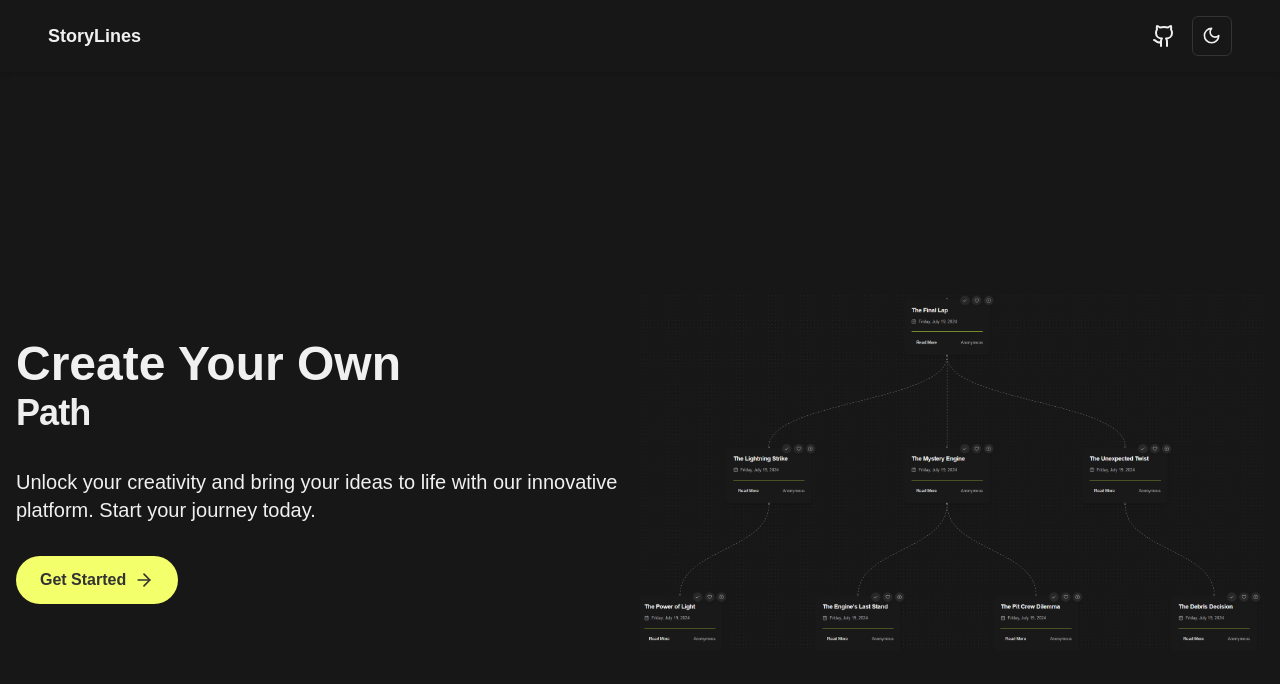
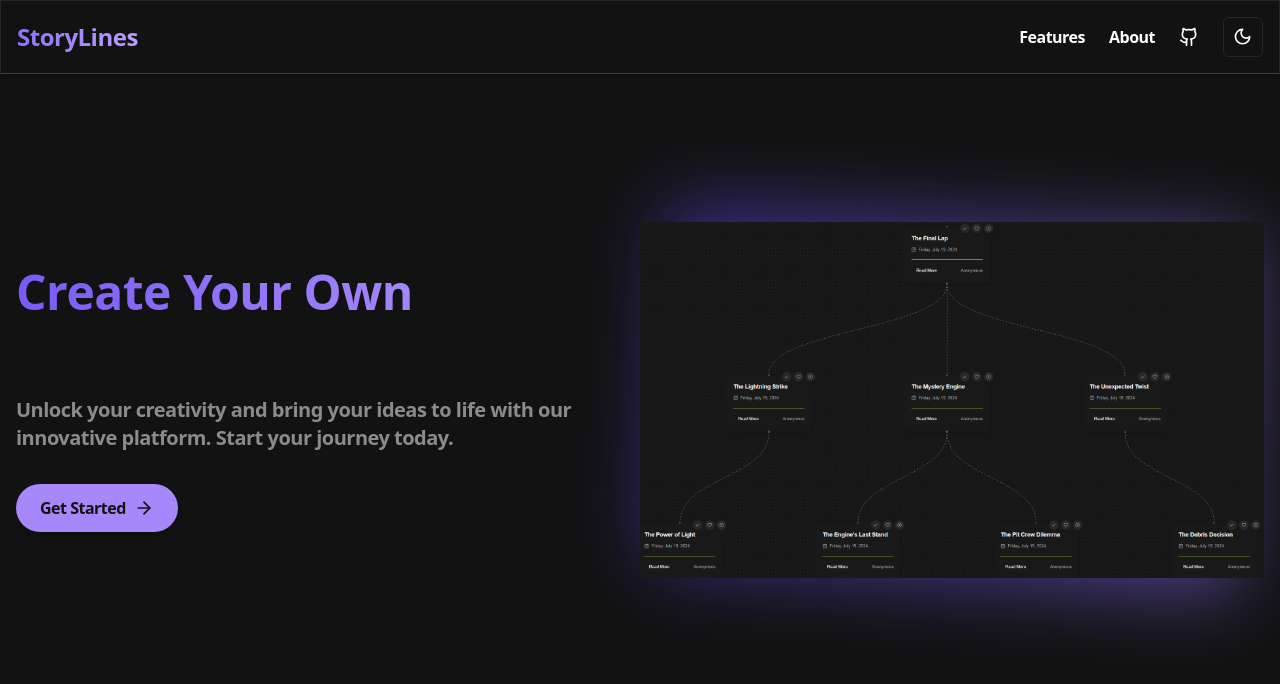
Before and after one commit to praneethravuri/storylines, a Next.js app: page / in a window 1280 px wide. Shown: the top 684 px of the page. Built offline with nearby package versions, Linux system fonts and the light colour scheme.

Commit message:
major ui changes

```diff
--- a/app/storymap/NodeCard.tsx
+++ b/app/storymap/NodeCard.tsx
@@ -2,7 +2,7 @@ import React from 'react';
 import { Card } from "@/components/ui/card";
 import { CalendarDays, Heart, BadgePlus, Check } from 'lucide-react';
 import Link from 'next/link';
-import { Button } from '@/components/ui/button';
+import Story from '@/schema/storySchema';
 
 export interface NodeItems {
     isDark: boolean,
@@ -12,54 +12,40 @@ export interface NodeItems {
     currId: string
 }
 
-// Adjusted formatDate function
-const formatDate = (createdAt) => {
+const formatDate = (createdAt: string) => {
     const currDate = new Date(createdAt);
-
-    // Define options for formatting
-    const options = { weekday: 'long', day: 'numeric', month: 'long', year: 'numeric' };
-
-    // Format the date
+    const options: Intl.DateTimeFormatOptions = { day: 'numeric', month: 'short', year: 'numeric' };
     return currDate.toLocaleDateString(undefined, options);
 }
 
 const NodeCard: React.FC<NodeItems> = ({ isDark, title, author, createdAt, currId }) => {
     return (
-        <Link href={`/stories/${currId}`}>
-            <Card className={`w-72 p-6 z-0 rounded-2xl ${isDark ? 'bg-node-card text-foreground' : 'bg-background text-foreground'} shadow-lg relative overflow-visible border-0 transition-all duration-300 hover:shadow-xl hover:scale-105`}>
-                <div className="absolute -top-3 -right-3 flex space-x-2">
-                    {/* Button 1 */}
-                    <div className={`w-8 h-8 rounded-full flex items-center justify-center ${isDark ? 'bg-floating-button hover:bg-floating-button-muted' : 'bg-muted hover:bg-muted-foreground'} transition-all duration-200 group shadow-lg hover:shadow-xl cursor-pointer`}>
-                        <Check className={`w-4 h-4 ${isDark ? 'text-muted-foreground group-hover:text-check-btn' : 'text-muted-foreground group-hover:text-check-btn'} transition-colors duration-200`} />
-                    </div>
-                    {/* Button 2 */}
-                    <div className={`w-8 h-8 rounded-full flex items-center justify-center ${isDark ? 'bg-floating-button hover:bg-floating-button-muted' : 'bg-muted hover:bg-muted-foreground'} transition-all duration-200 group shadow-lg hover:shadow-xl cursor-pointer`}>
-                        <Heart className={`w-4 h-4 ${isDark ? 'text-muted-foreground group-hover:text-love-btn' : 'text-muted-foreground group-hover:text-love-btn'} transition-colors duration-200`} />
-                    </div>
-                    {/* Button 3 */}
-                    <Link href={`/create-story?currId=${currId}`} className={`w-8 h-8 rounded-full flex items-center justify-center ${isDark ? 'bg-floating-button hover:bg-floating-button-muted' : 'bg-muted hover:bg-muted-foreground'} transition-all duration-200 group shadow-lg hover:shadow-xl cursor-pointer`}>
-                        <BadgePlus className={`w-4 h-4 ${isDark ? 'text-muted-foreground group-hover:text-create-btn' : 'text-muted-foreground group-hover:text-create-btn'} transition-colors duration-200`} />
-                    </Link>
+            <Card className={`w-72 p-4 rounded-xl ${isDark ? 'bg-surface-200 text-surface-100' : 'bg-surface-100 text-surface-800'} shadow-lg relative overflow-visible border-0 transition-all duration-300 hover:shadow-xl hover:scale-105`}>
+                <div className="absolute -top-2 -right-2 flex space-x-1">
+                    {['check', 'heart', 'plus'].map((icon, index) => (
+                        <Link key={icon} href={icon === 'plus' ? `/create-story?currId=${currId}` : '#'} className={`w-7 h-7 rounded-full flex items-center justify-center ${isDark ? 'bg-surface-300 hover:bg-surface-400' : 'bg-surface-200 hover:bg-surface-300'} transition-all duration-200 group shadow-md hover:shadow-lg cursor-pointer`}>
+                            {icon === 'check' && <Check className={`w-3.5 h-3.5 ${isDark ? 'text-surface-600 group-hover:text-primary-400' : 'text-surface-600 group-hover:text-primary-600'} transition-colors duration-200`} />}
+                            {icon === 'heart' && <Heart className={`w-3.5 h-3.5 ${isDark ? 'text-surface-600 group-hover:text-red-400' : 'text-surface-600 group-hover:text-red-600'} transition-colors duration-200`} />}
+                            {icon === 'plus' && <BadgePlus className={`w-3.5 h-3.5 ${isDark ? 'text-surface-600 group-hover:text-green-400' : 'text-surface-600 group-hover:text-green-600'} transition-colors duration-200`} />}
+                        </Link>
+                    ))}
                 </div>
-                <div className="flex flex-col items-start gap-4">
-                    <h3 className="text-xl font-bold leading-tight tracking-tight">
+                <div className="flex flex-col items-start gap-3">
+                    <h3 className="text-lg font-semibold leading-tight tracking-tight line-clamp-2 text-black dark:text-white">
                         {title}
                     </h3>
-                    <div className="flex items-center gap-2 text-sm text-muted-foreground">
-                        <CalendarDays className="h-4 w-4" />
+                    <div className="flex items-center gap-1.5 text-xs text-surface-500">
+                        <CalendarDays className="h-3.5 w-3.5" />
                         <span>{formatDate(createdAt)}</span>
                     </div>
                 </div>
-                <div className="flex items-center justify-between mt-6 pt-4 border-t border-node-hr">
-                    <Button variant="ghost">
-                        Read More
-                    </Button>
-                    <Link href="/" className="text-sm font-medium text-muted-foreground hover:text-foreground transition-colors duration-200">
+                <div className="flex items-center justify-between mt-4 pt-3 border-t border-surface-200 dark:border-surface-700">
+                    <Link href={`/stories/${currId}`} className='bg-primary-400  text-white dark:text-black p-2 rounded-full'>Read More</Link>
+                    <span className="text-sm font-medium text-surface-500 hover:text-surface-600 dark:hover:text-surface-600 transition-colors duration-200">
                         {author}
-                    </Link>
+                    </span>
                 </div>
             </Card>
-        </Link>
     );
 }
 
--- a/components/LandingPage.tsx
+++ b/components/LandingPage.tsx
@@ -1,40 +1,55 @@
 "use client";
-import React from 'react'
-import Image from 'next/image'
-import { ArrowRight } from 'lucide-react'
+
+import React, { useState, useEffect } from 'react';
+import Image from 'next/image';
+import { ArrowRight } from 'lucide-react';
 import Link from 'next/link';
 import WordRotate from './magicui/word-rotate';
 
 const LandingPage = () => {
+  const [mounted, setMounted] = useState(false);
+
+  useEffect(() => {
+    setMounted(true);
+  }, []);
+
   return (
-    <main className="min-h-screen flex items-center">
+    <main className="min-h-screen flex items-center bg-surface-100 text-foreground">
       <div className="container mx-auto px-4">
         <div className="flex flex-col md:flex-row items-center justify-between">
           <div className="md:w-1/2 mb-10 md:mb-0">
-            <p className="text-5xl font-bold mb-6">Create Your Own <span><WordRotate
-              className="text-4xl font-bold text-black dark:text-white"
-              words={["Story", "Hero", "Path", "Fantasy"]}
-            /></span> </p>
-            <p className="text-xl mb-8">Unlock your creativity and bring your ideas to life with our innovative platform. Start your journey today.</p>
+            <h1 className="text-5xl font-bold mb-6 bg-gradient-to-r from-primary-300 to-primary-600 text-transparent bg-clip-text">
+              Create Your Own {mounted && (
+                <WordRotate
+                  className="text-4xl font-bold"
+                  words={["Story", "Hero", "Path", "Fantasy"]}
+                />
+              )}
+            </h1>
+            <p className="text-xl mb-8 text-black dark:text-surface-600">
+              Unlock your creativity and bring your ideas to life with our innovative platform. Start your journey today.
+            </p>
             <div>
-              <Link href="/storymap" className="inline-flex items-center px-6 py-3 rounded-full font-semibold text-tertiary bg-accent-muted hover:bg-accent-muted/90 transition-colors">
+              <Link href="/storymap" className="inline-flex items-center px-6 py-3 rounded-full font-semibold text-surface-100 bg-primary-500 hover:bg-primary-600 transition-colors shadow-lg hover:shadow-xl">
                 Get Started
                 <ArrowRight className="ml-2" size={20} />
               </Link>
             </div>
           </div>
           <div className="md:w-1/2 relative h-96 w-full">
+            <div className="absolute inset-0 bg-gradient-to-r from-primary-200 to-primary-400 rounded-2xl transform rotate-3 scale-95 opacity-50 blur-2xl"></div>
             <Image
               src="/landing-page-images/hero.png"
               layout="fill"
               objectFit="contain"
               alt="Hero image"
+              className="relative z-10"
             />
           </div>
         </div>
       </div>
     </main>
-  )
+  );
 }
 
-export default LandingPage
+export default LandingPage;
--- a/components/NavBar.tsx
+++ b/components/NavBar.tsx
@@ -1,31 +1,53 @@
-import React from 'react';
+'use client';
+import React, { useState, useEffect } from 'react';
 import { ModeToggle } from './mode-toggle';
-import { Github } from 'lucide-react';
+import { Github, Menu, X } from 'lucide-react';
 import Link from 'next/link';
 
-const NavBar = () => {
+const NavBar = () => {;
+  const [isMobileMenuOpen, setIsMobileMenuOpen] = useState(false);
+
   return (
-    <div className="bg-background shadow-md w-full top-0 z-50 p-4">
-      <div className="container mx-auto flex justify-between items-center">
-        <div className="title">
-          <p className="font-bold">StoryLines</p>
-        </div>
+    <nav className={`fixed bg-background w-full z-50 transition-all duration-300 border border-b-surface-300 shadow-md`}>
+      <div className="container mx-auto px-4">
+        <div className="flex justify-between items-center py-4">
+          <Link href="/" className="flex items-center space-x-2">
+            <span className="text-2xl font-bold bg-gradient-to-r from-primary-400 to-primary-600 text-transparent bg-clip-text">StoryLines</span>
+          </Link>
 
-        <div className="flex space-x-4 items-center">
-          <div className="links">
-            <ul className="flex space-x-4 text-lg">
-              <li>
-                <Link href="https://github.com/praneethravuri/storylines" target='_blank'><Github /></Link>
-              </li>
-            </ul>
+          <div className="hidden md:flex items-center space-x-6">
+            <Link href="/features" className="text-foreground hover:text-primary-500 transition-colors">Features</Link>
+            {/* <Link href="/pricing" className="text-foreground hover:text-primary-500 transition-colors">Pricing</Link> */}
+            <Link href="/about" className="text-foreground hover:text-primary-500 transition-colors">About</Link>
+            <Link href="https://github.com/praneethravuri/storylines" target='_blank' className="text-foreground hover:text-primary-500 transition-colors">
+              <Github size={20} />
+            </Link>
+            <ModeToggle />
           </div>
 
-          <div className="mode-toggle">
-            <ModeToggle />
+          <button className="md:hidden text-foreground" onClick={() => setIsMobileMenuOpen(!isMobileMenuOpen)}>
+            {isMobileMenuOpen ? <X size={24} /> : <Menu size={24} />}
+          </button>
+        </div>
+      </div>
+
+      {/* Mobile menu */}
+      {isMobileMenuOpen && (
+        <div className="md:hidden bg-surface-100 border-t border-surface-200">
+          <div className="container mx-auto px-4 py-4 space-y-4">
+            <Link href="/features" className="block text-foreground hover:text-primary-500 transition-colors">Features</Link>
+            <Link href="/pricing" className="block text-foreground hover:text-primary-500 transition-colors">Pricing</Link>
+            <Link href="/about" className="block text-foreground hover:text-primary-500 transition-colors">About</Link>
+            <Link href="https://github.com/praneethravuri/storylines" target='_blank' className="block text-foreground hover:text-primary-500 transition-colors">
+              GitHub
+            </Link>
+            <div className="flex items-center justify-between">
+              <ModeToggle />
+            </div>
           </div>
         </div>
-      </div>
-    </div>
+      )}
+    </nav>
   );
 }
 
--- a/styles/_colors.css
+++ b/styles/_colors.css
@@ -1,69 +1,53 @@
-/* Color Palettes */
 @layer base {
     :root {
-        /* Zinc - Primary/Secondary */
-        --zinc-50: 0 0% 98%;
-        --zinc-100: 240 4.8% 95.9%;
-        --zinc-200: 240 5.9% 90%;
-        --zinc-300: 240 4.9% 83.9%;
-        --zinc-400: 240 5% 64.9%;
-        --zinc-500: 240 3.8% 46.1%;
-        --zinc-600: 240 5.2% 33.9%;
-        --zinc-700: 240 5.3% 26.1%;
-        --zinc-800: 240 3.7% 15.9%;
-        --zinc-900: 240 5.9% 10%;
-        --zinc-950: 240 10% 3.9%;
+        /* Light Theme Primary Colors */
+        --color-primary-100: #d1c9fe;
+        --color-primary-200: #b3a7fd;
+        --color-primary-300: #9585fc;
+        --color-primary-400: #7663fa;
+        --color-primary-500: #5841f9;
+        --color-primary-600: #3a1ff7;
 
-        /* Amber - Warning */
-        --amber-50: 48 100% 96.1%;
-        --amber-100: 48 96.5% 88.8%;
-        --amber-200: 48 96.6% 76.7%;
-        --amber-300: 45.9 96.7% 64.5%;
-        --amber-400: 43.3 96.4% 56.3%;
-        --amber-500: 37.7 92.1% 50.2%;
-        --amber-600: 32.1 94.6% 43.7%;
-        --amber-700: 26 90.5% 37.1%;
-        --amber-800: 22.7 82.5% 31.4%;
-        --amber-900: 21.7 77.8% 26.5%;
-        --amber-950: 20.9 91.7% 14.1%;
+        /* Light Theme Surface Colors */
+        --color-surface-100: #ffffff;
+        --color-surface-200: #f5f5f5;
+        --color-surface-300: #e0e0e0;
+        --color-surface-400: #cccccc;
+        --color-surface-500: #b8b8b8;
+        --color-surface-600: #a3a3a3;
 
-        /* Emerald - Success */
-        --emerald-50: 151.8 81% 95.9%;
-        --emerald-100: 149.3 80.4% 90%;
-        --emerald-200: 152.4 76% 80.4%;
-        --emerald-300: 156.2 71.6% 66.9%;
-        --emerald-400: 158.1 64.4% 51.6%;
-        --emerald-500: 160.1 84.1% 39.4%;
-        --emerald-600: 161.4 93.5% 30.4%;
-        --emerald-700: 162.9 93.5% 24.3%;
-        --emerald-800: 163.1 88.1% 19.8%;
-        --emerald-900: 164.2 85.7% 16.5%;
-        --emerald-950: 165.7 91.3% 9%;
+        /* Light Theme Mixed Surface Colors */
+        --color-surface-mixed-100: #f7f6fa;
+        --color-surface-mixed-200: #e9e7f0;
+        --color-surface-mixed-300: #dbd8e6;
+        --color-surface-mixed-400: #cdc9dc;
+        --color-surface-mixed-500: #bfbad2;
+        --color-surface-mixed-600: #b1abc8;
+    }
 
-        /* Sky - Info */
-        --sky-50: 204 100% 97.1%;
-        --sky-100: 204 93.8% 93.7%;
-        --sky-200: 200.6 94.4% 86.1%;
-        --sky-300: 199.4 95.5% 73.9%;
-        --sky-400: 198.4 93.2% 59.6%;
-        --sky-500: 198.6 88.7% 48.4%;
-        --sky-600: 200.4 98% 39.4%;
-        --sky-700: 201.3 96.3% 32.2%;
-        --sky-800: 201 90% 27.5%;
-        --sky-900: 202 80.3% 23.9%;
-        --sky-950: 204 80.2% 15.9%;
+    .dark {
+        /* Dark Theme Primary Colors */
+        --color-primary-100: #382bf0;
+        --color-primary-200: #5e43f3;
+        --color-primary-300: #7a5af5;
+        --color-primary-400: #9171f8;
+        --color-primary-500: #a688fa;
+        --color-primary-600: #ba9ffb;
 
-        /* Rose - Error */
-        --rose-50: 355.7 100% 97.3%;
-        --rose-100: 355.6 100% 94.7%;
-        --rose-200: 352.7 96.1% 90%;
-        --rose-300: 352.6 95.7% 81.8%;
-        --rose-400: 351.3 94.5% 71.4%;
-        --rose-500: 349.7 89.2% 60.2%;
-        --rose-600: 346.8 77.2% 49.8%;
-        --rose-700: 345.3 82.7% 40.8%;
-        --rose-800: 343.4 79.7% 34.7%;
-        --rose-900: 341.5 75.5% 30.4%;
-        --rose-950: 343.1 87.7% 15.9%;
+        /* Dark Theme Surface Colors */
+        --color-surface-100: #121212;
+        --color-surface-200: #282828;
+        --color-surface-300: #3f3f3f;
+        --color-surface-400: #575757;
+        --color-surface-500: #717171;
+        --color-surface-600: #8b8b8b;
+
+        /* Dark Theme Mixed Surface Colors */
+        --color-surface-mixed-100: #1a1625;
+        --color-surface-mixed-200: #2f2b3a;
+        --color-surface-mixed-300: #46424f;
+        --color-surface-mixed-400: #5e5a66;
+        --color-surface-mixed-500: #76737e;
+        --color-surface-mixed-600: #908d96;
     }
 }
--- a/styles/_fonts.css
+++ b/styles/_fonts.css
@@ -1,7 +1 @@
-/* Font: IBM Plex Sans */
-@import url("@fontsource/ibm-plex-sans/latin-400.css");
-@import url("@fontsource/ibm-plex-sans/latin-400-italic.css");
-@import url("@fontsource/ibm-plex-sans/latin-500.css");
-@import url("@fontsource/ibm-plex-sans/latin-500-italic.css");
-@import url("@fontsource/ibm-plex-sans/latin-600.css");
-@import url("@fontsource/ibm-plex-sans/latin-600-italic.css");
+@import url('https://fonts.googleapis.com/css2?family=Plus+Jakarta+Sans:wght@400;700&display=swap');
--- a/styles/global.css
+++ b/styles/global.css
@@ -4,90 +4,103 @@
 
 @layer base {
   :root {
-    --background: 0 0% 100%;
-    --foreground: 0 0% 9%;
-    --card: 0 0% 100%;
-    --card-foreground: 0 0% 9%;
-    --popover: 0 0% 100%;
-    --popover-foreground: 0 0% 9%;
-    --primary: 0 0% 9%;
-    --primary-foreground: 0 0% 100%;
-    --secondary: 0, 0%, 50%;
-    --secondary-foreground: 0 0% 94%;
-    --tertiary: 0 0% 20%;
-    --tertiary-foreground: 0 0% 94%;
-    --muted-foreground: 0 0% 45%;
-    --accent: 270 50% 60%;
-    --accent-foreground: 0 0% 100%;
-    --destructive: 0 84.2% 60.2%;
-    --destructive-foreground: 0 0% 100%;
-    --border: 0 0% 89%;
+    /* Light theme colors */
+    --background: #ffffff;
+    --foreground: #000000;
+    --color-primary-100: #d1c9fe;
+    --color-primary-200: #b3a7fd;
+    --color-primary-300: #9585fc;
+    --color-primary-400: #7663fa;
+    --color-primary-500: #5841f9;
+    --color-primary-600: #3a1ff7;
+    --color-surface-100: #ffffff;
+    --color-surface-200: #f5f5f5;
+    --color-surface-300: #e0e0e0;
+    --color-surface-400: #cccccc;
+    --color-surface-500: #b8b8b8;
+    --color-surface-600: #a3a3a3;
+    --color-surface-mixed-100: #f7f6fa;
+    --color-surface-mixed-200: #e9e7f0;
+    --color-surface-mixed-300: #dbd8e6;
+    --color-surface-mixed-400: #cdc9dc;
+    --color-surface-mixed-500: #bfbad2;
+    --color-surface-mixed-600: #b1abc8;
+
+    /* Other variables */
+    --card: var(--color-surface-200);
+    --card-foreground: #1c1917;
+    --popover: #ffffff;
+    --popover-foreground: #1c1917;
+    --primary: #1c1917;
+    --primary-foreground: #fafaf9;
+    --secondary: #f1f5f9;
+    --secondary-foreground: #1c1917;
+    --muted: #f1f5f9;
+    --muted-foreground: #64748b;
+    --accent: #f1f5f9;
+    --accent-foreground: #1c1917;
+    --destructive: #ef4444;
+    --destructive-foreground: #fafaf9;
+    --border: #e2e8f0;
+    --input: #e2e8f0;
+    --ring: #1c1917;
     --radius: 0.5rem;
-    --chart-1: 12 76% 61%;
-    --chart-2: 173 58% 39%;
-    --chart-3: 197 37% 24%;
-    --chart-4: 43 74% 66%;
-    --chart-5: 27 87% 67%;
-    --love-btn: 329, 86%, 70%;
-    --check-btn: 213, 94%, 68%;
-    --create-btn: 158, 64%, 52%;
-    --accent-muted: 270 50% 75%;
-    --node-card-background: 0 0% 98%;
-    --node-hr: 270 50% 60%;
-    --floating-button: 0 0% 93%;
-    --floating-button-muted: 0 0% 85%;
   }
 
   .dark {
-    --background: 0 0% 9%;
-    --foreground: 0 0% 94%;
-    --card: 240 1% 9%;
-    --card-foreground: 0 0% 94%;
-    --popover: 240 1% 9%;
-    --popover-foreground: 0 0% 94%;
-    --primary: 0 0% 94%;
-    --primary-foreground: 0 0% 20%;
-    --secondary: 0, 0%, 88%;
-    --secondary-foreground: 0 0% 94%;
-    --tertiary: 0 0% 20%;
-    --tertiary-foreground: 0 0% 94%;
-    --muted: 0 0% 20%;
-    --muted-foreground: 0 0% 63%;
-    --accent: 73 95% 62%;
-    --accent-foreground: 0 0% 9%;
-    --destructive: 0 62.8% 30.6%;
-    --destructive-foreground: 0 0% 94%;
-    --border: 0 0% 20%;
-    --chart-1: 220 70% 50%;
-    --chart-2: 160 60% 45%;
-    --chart-3: 30 80% 55%;
-    --chart-4: 280 65% 60%;
-    --chart-5: 340 75% 55%;
-    --accent-muted: 65 100% 71%;
-    --node-card-background: 240 1% 10%;
-    --node-hr: 73 95% 62%;
-    --floating-button: 240 1% 16%;
-    --floating-button-muted: 240 5% 26%;
-    --check-btn: 213 94% 68%;
-    --love-btn: 329 86% 70%;
-    --create-btn: 158 64% 52%;
+    /* Dark theme colors */
+    --background: #121212;
+    --foreground: #ffffff;
+    --color-primary-100: #382bf0;
+    --color-primary-200: #5e43f3;
+    --color-primary-300: #7a5af5;
+    --color-primary-400: #9171f8;
+    --color-primary-500: #a688fa;
+    --color-primary-600: #ba9ffb;
+    --color-surface-100: #121212;
+    --color-surface-200: #282828;
+    --color-surface-300: #3f3f3f;
+    --color-surface-400: #575757;
+    --color-surface-500: #717171;
+    --color-surface-600: #8b8b8b;
+    --color-surface-mixed-100: #1a1625;
+    --color-surface-mixed-200: #2f2b3a;
+    --color-surface-mixed-300: #46424f;
+    --color-surface-mixed-400: #5e5a66;
+    --color-surface-mixed-500: #76737e;
+    --color-surface-mixed-600: #908d96;
+
+    /* Other variables */
+    --card: var(--color-surface-200);
+    --card-foreground: #fafaf9;
+    --popover: #1c1917;
+    --popover-foreground: #fafaf9;
+    --primary: #fafaf9;
+    --primary-foreground: #1c1917;
+    --secondary: #27272a;
+    --secondary-foreground: #fafaf9;
+    --muted: #27272a;
+    --muted-foreground: #a1a1aa;
+    --accent: #27272a;
+    --accent-foreground: #fafaf9;
+    --destructive: #7f1d1d;
+    --destructive-foreground: #fafaf9;
+    --border: #27272a;
+    --input: #27272a;
+    --ring: #d4d4d8;
   }
+}
+
+body {
+  letter-spacing: -0.5px;
+  font-weight: 700;
 }
 
 @layer base {
   * {
     @apply border-border;
   }
-
   body {
     @apply bg-background text-foreground;
   }
-
-  h1 {
-    @apply text-4xl font-bold tracking-tight text-accent;
-  }
-
-  p {
-    @apply text-lg leading-8 text-primary
-  }
 }
--- a/tailwind.config.ts
+++ b/tailwind.config.ts
@@ -19,53 +19,62 @@ const config = {
     },
     extend: {
       colors: {
-        background: "hsl(var(--background))",
-        foreground: "hsl(var(--foreground))",
-        card: "hsl(var(--card))",
-        "card-foreground": "hsl(var(--card-foreground))",
-        popover: "hsl(var(--popover))",
-        "popover-foreground": "hsl(var(--popover-foreground))",
+        background: "var(--background)",
+        foreground: "var(--foreground)",
         primary: {
-          DEFAULT: "hsl(var(--primary))",
-          foreground: "hsl(var(--primary-foreground))",
+          DEFAULT: "var(--color-primary-500)",
+          100: "var(--color-primary-100)",
+          200: "var(--color-primary-200)",
+          300: "var(--color-primary-300)",
+          400: "var(--color-primary-400)",
+          500: "var(--color-primary-500)",
+          600: "var(--color-primary-600)",
         },
+        surface: {
+          DEFAULT: "var(--color-surface-100)",
+          100: "var(--color-surface-100)",
+          200: "var(--color-surface-200)",
+          300: "var(--color-surface-300)",
+          400: "var(--color-surface-400)",
+          500: "var(--color-surface-500)",
+          600: "var(--color-surface-600)",
+        },
+        "surface-mixed": {
+          DEFAULT: "var(--color-surface-mixed-100)",
+          100: "var(--color-surface-mixed-100)",
+          200: "var(--color-surface-mixed-200)",
+          300: "var(--color-surface-mixed-300)",
+          400: "var(--color-surface-mixed-400)",
+          500: "var(--color-surface-mixed-500)",
+          600: "var(--color-surface-mixed-600)",
+        },
+        border: "var(--border)",
+        input: "var(--input)",
+        ring: "var(--ring)",
         secondary: {
-          DEFAULT: "hsl(var(--secondary))",
-          foreground: "hsl(var(--secondary-foreground))",
+          DEFAULT: "var(--secondary)",
+          foreground: "var(--secondary-foreground)",
         },
-        tertiary: {
-          DEFAULT: "hsl(var(--tertiary))",
-          foreground: "hsl(var(--tertiary-foreground))",
+        destructive: {
+          DEFAULT: "var(--destructive)",
+          foreground: "var(--destructive-foreground)",
         },
         muted: {
-          DEFAULT: "hsl(var(--muted))",
-          foreground: "hsl(var(--muted-foreground))",
+          DEFAULT: "var(--muted)",
+          foreground: "var(--muted-foreground)",
         },
         accent: {
-          DEFAULT: "hsl(var(--accent))",
-          foreground: "hsl(var(--accent-foreground))",
-          muted: "hsl(var(--accent-muted))",
+          DEFAULT: "var(--accent)",
+          foreground: "var(--accent-foreground)",
         },
-        destructive: {
-          DEFAULT: "hsl(var(--destructive))",
-          foreground: "hsl(var(--destructive-foreground))",
+        popover: {
+          DEFAULT: "var(--popover)",
+          foreground: "var(--popover-foreground)",
         },
-        border: "hsl(var(--border))",
-        "node-card": "hsl(var(--node-card-background))",
-        "node-hr": "hsl(var(--node-hr))",
-        "floating-button": "hsl(var(--floating-button))",
-        "floating-button-muted": "hsl(var(--floating-button-muted))",
-        "chart-1": "hsl(var(--chart-1))",
-        "chart-2": "hsl(var(--chart-2))",
-        "chart-3": "hsl(var(--chart-3))",
-        "chart-4": "hsl(var(--chart-4))",
-        "chart-5": "hsl(var(--chart-5))",
-        "love-btn": "hsl(var(--love-btn))",
-        "check-btn": "hsl(var(--check-btn))",
-        "create-btn": "hsl(var(--create-btn))",
-      },
-      fontFamily: {
-        sans: ["IBM Plex Sans", "sans-serif"],
+        card: {
+          DEFAULT: "var(--card)",
+          foreground: "var(--card-foreground)",
+        },
       },
       borderRadius: {
         lg: "var(--radius)",
```
Also changed, not shown: app/stories/[storyId]/page.tsx (+36 -8 lines).
